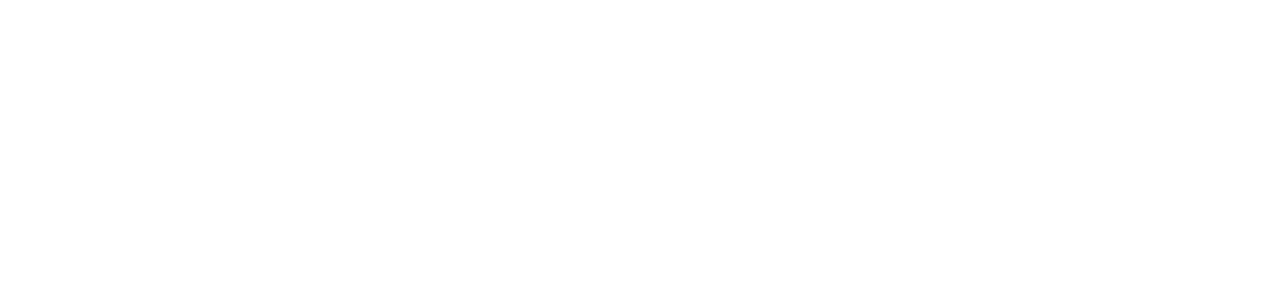
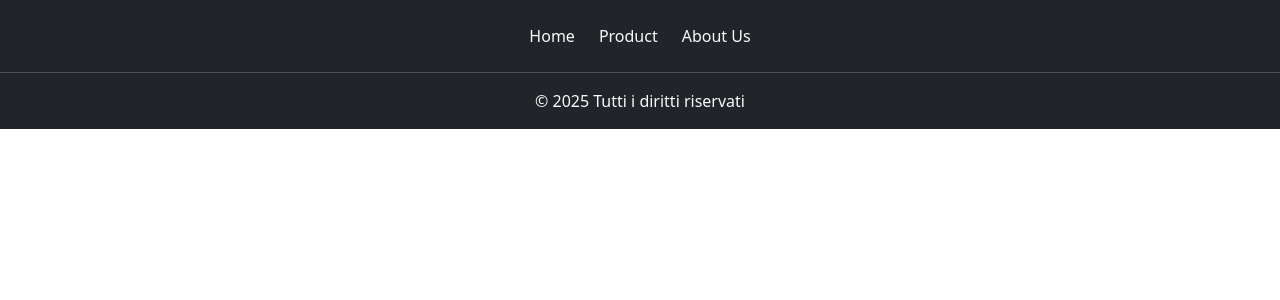
Before and after one commit to asiavenditti/react-router, a React (Vite) app: page / in a window 1280 px wide. Shown: the top 300 px of the page. Built offline with nearby package versions, Linux system fonts and the light colour scheme.

Commit message:
Add basic Header and Footer components, and create blank pages for Home, About Us, and Products

```diff
--- a/src/App.jsx
+++ b/src/App.jsx
@@ -1,10 +1,12 @@
-
+import Footer from "./components/Footer"
+import Header from "./components/Header"
 function App() {
 
 
   return (
     <>
-
+      <Header></Header>
+      <Footer></Footer>
     </>
   )
 }
--- /dev/null
+++ b/src/components/Footer.jsx
@@ -0,0 +1,13 @@
+
+function Footer() {
+
+    return (
+        <footer className="bg-dark text-light text-center py-3 mt-auto">
+            <div className="container">
+                <p className="mb-0">&copy; {new Date().getFullYear()} Tutti i diritti riservati </p>
+            </div>
+        </footer>
+    )
+}
+
+export default Footer
--- /dev/null
+++ b/src/components/Header.jsx
@@ -0,0 +1,24 @@
+import React from 'react';
+
+
+function Header() {
+    return (
+        <nav className="navbar bg-dark border-bottom border-body py-3" data-bs-theme="dark">
+            <div className="container-fluid justify-content-center">
+                <ul className="navbar-nav flex-row gap-4">
+                    <li className="nav-item">
+                        <a className="nav-link text-light custom-link" href="#">Home</a>
+                    </li>
+                    <li className="nav-item">
+                        <a className="nav-link text-light custom-link" href="#">Product</a>
+                    </li>
+                    <li className="nav-item">
+                        <a className="nav-link text-light custom-link" href="#">About Us</a>
+                    </li>
+                </ul>
+            </div>
+        </nav>
+    );
+}
+
+export default Header;
```
Also changed, not shown: src/pages/AboutUsPage.jsx (added), src/pages/HomePage.jsx (added), src/pages/ProducstPage.jsx (added).
